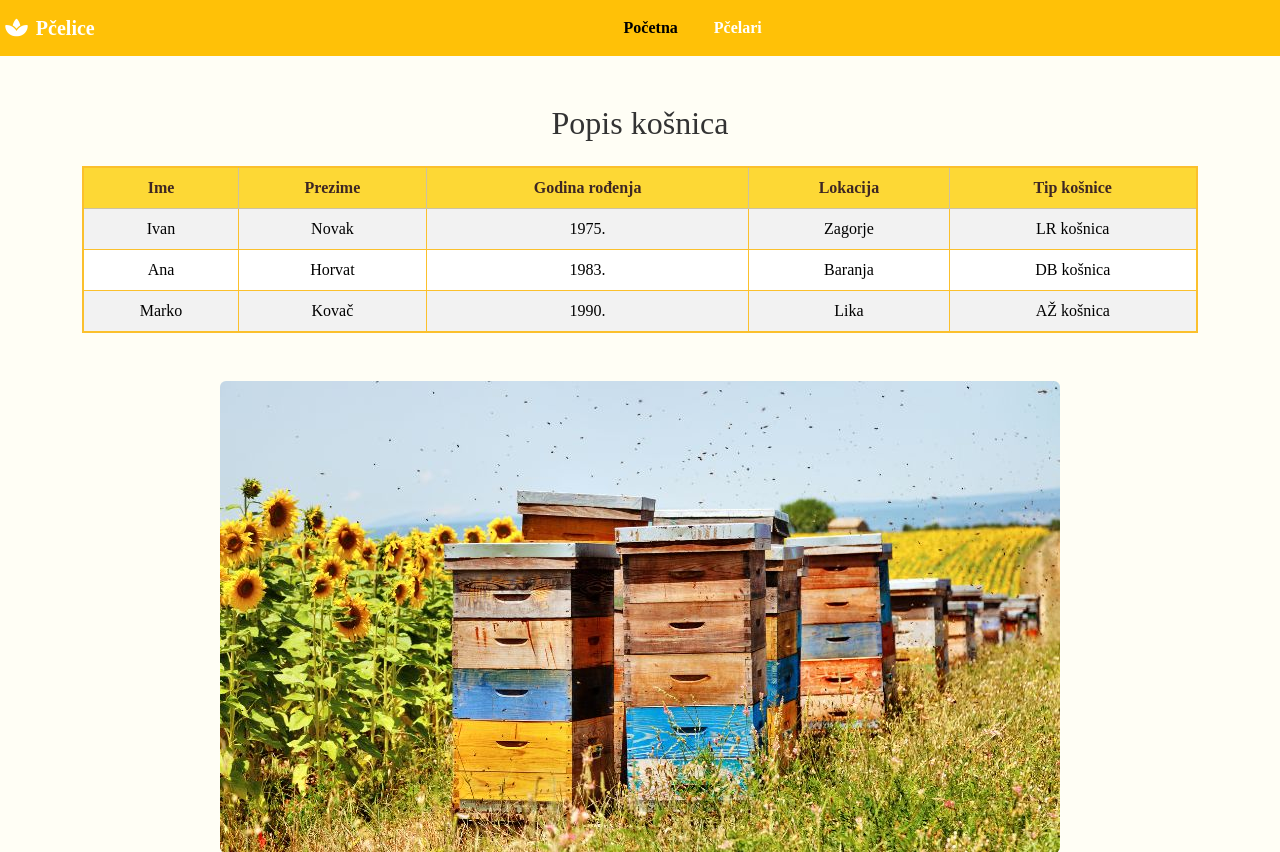
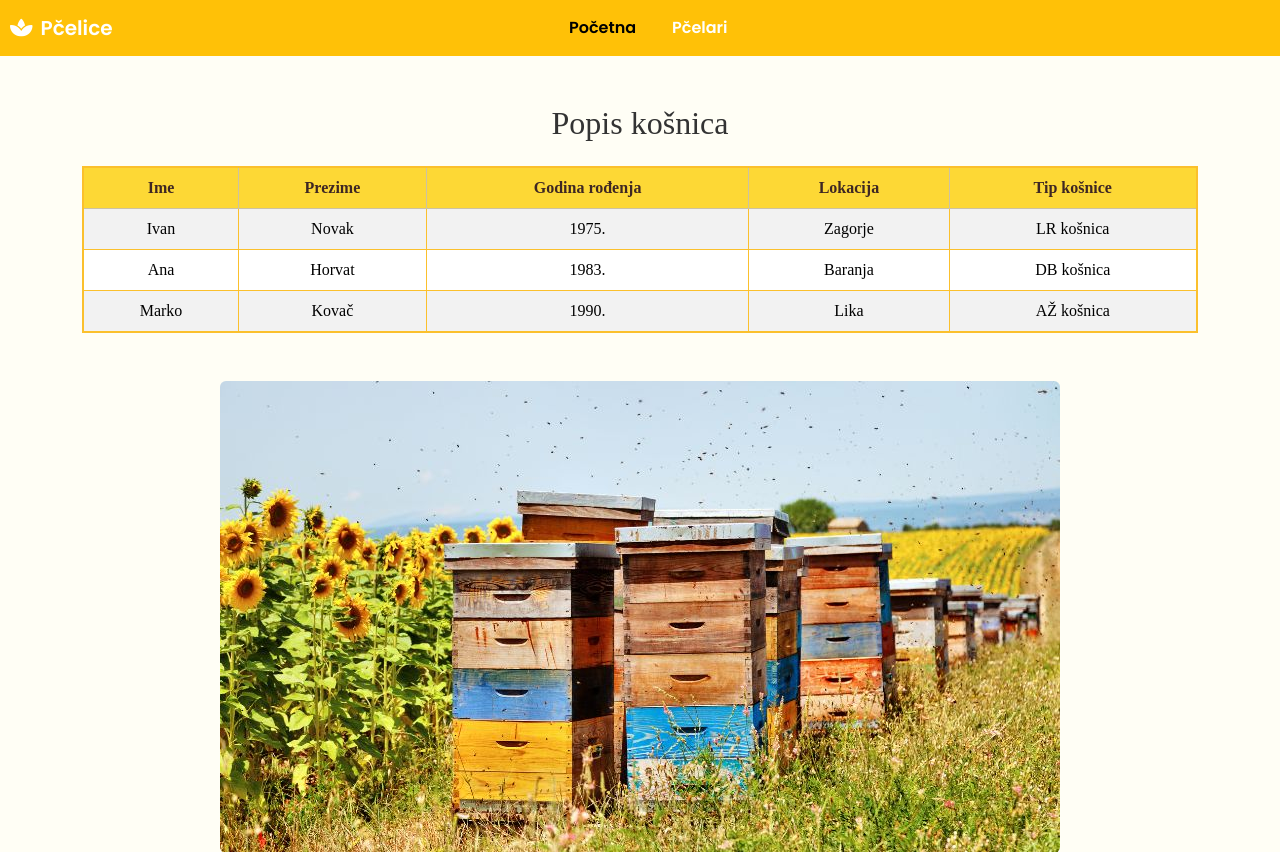
Before and after one commit to marijacr/XML, a PHP site: page / in a window 1280 px wide. Shown: the top 852 px of the page. Run offline with PHP 8.4, Linux system fonts and the light colour scheme.

Commit message:
CSS poravnanje

```diff
--- a/index.php
+++ b/index.php
@@ -7,6 +7,8 @@
   <link href="https://cdn.jsdelivr.net/npm/bootstrap@5.3.0-alpha3/dist/css/bootstrap.min.css" rel="stylesheet">
   <link rel="stylesheet" href="style.css">
   <link rel="stylesheet" href="https://cdnjs.cloudflare.com/ajax/libs/font-awesome/6.4.0/css/all.min.css" />
+  <link href="https://fonts.googleapis.com/css2?family=Poppins:wght@400;600&display=swap" rel="stylesheet">
+
 </head>
 <body style="background-color: #fffef5;">
 
@@ -21,7 +23,7 @@
       <span class="navbar-toggler-icon"></span>
     </button>
     <div class="collapse navbar-collapse" id="nav">
-      <ul class="navbar-nav me-auto mb-2 mb-lg-0">
+      <ul class="navbar-nav mx-auto mb-2 mb-lg-0">
         <li class="nav-item"><a class="nav-link active" href="index.php">Početna</a></li>
         <li class="nav-item"><a class="nav-link" href="pcelari.php">Pčelari</a></li>
       </ul>
--- a/pcelari.php
+++ b/pcelari.php
@@ -7,6 +7,7 @@
   <link href="https://cdn.jsdelivr.net/npm/bootstrap@5.3.0-alpha3/dist/css/bootstrap.min.css" rel="stylesheet">
   <link rel="stylesheet" href="style.css">
   <link rel="stylesheet" href="https://cdnjs.cloudflare.com/ajax/libs/font-awesome/6.4.0/css/all.min.css" />
+  <link href="https://fonts.googleapis.com/css2?family=Poppins:wght@400;600&display=swap" rel="stylesheet">
 </head>
 <body style="background-color: #fffdf0;">
 
@@ -20,7 +21,7 @@
       <span class="navbar-toggler-icon"></span>
     </button>
     <div class="collapse navbar-collapse" id="nav2">
-      <ul class="navbar-nav me-auto mb-2 mb-lg-0">
+      <ul class="navbar-nav mx-auto mb-2 mb-lg-0">
         <li class="nav-item"><a class="nav-link" href="index.php">Početna</a></li>
         <li class="nav-item"><a class="nav-link active" href="pcelari.php">Pčelari</a></li>
       </ul>
--- a/style.css
+++ b/style.css
@@ -1,6 +1,6 @@
 /* Osnovne postavke */
 body {
-    font-family: "Poppins";
+    font-family: "Ariel";
     background-color: #fffdf0; /* usklađeno s tvojim stilom */
     color: #333;
 }
@@ -14,6 +14,14 @@
 .navbar .navbar-brand {
     color: white;
     font-weight: bold;
+}
+
+.navbar-nav{
+    padding-right: 7rem;
+}
+
+.nav-link{
+    font-family: "Poppins";
 }
 
 .navbar-nav {
@@ -74,18 +82,18 @@
 
 /* Footer */
 footer {
-    margin-top: 40px;
     background-color: #f9a825;
-    padding: 20px 0;
-    color: white;
-    text-align: center;
-    font-weight: bold;
-    border-top: 4px solid #fbc02d;
+  color: white;
+  text-align: center;
+  font-weight: bold;
+  padding: 20px 0;
+  border-top: 4px solid #fbc02d;
+  width: 100%;
 }
 
 .navbar-brand i {
   vertical-align: middle;
-  margin-right: 10px;
+  margin-left: 10px;
 }
 
 .navbar-brand span {
@@ -94,9 +102,6 @@
   font-size: 1.25rem;
 }
 
-.fa-spa{
-    padding-left: 6%;
-}
 
 html, body {
   height: 100%;
@@ -105,14 +110,3 @@
   display: flex;
   flex-direction: column;
 }
-
-footer {
-  background-color: #f9a825;
-  color: white;
-  text-align: center;
-  font-weight: bold;
-  padding: 20px 0;
-  border-top: 4px solid #fbc02d;
-  width: 100%;
-  /* footer će ostati na dnu i imati punu širinu */
-}
```
